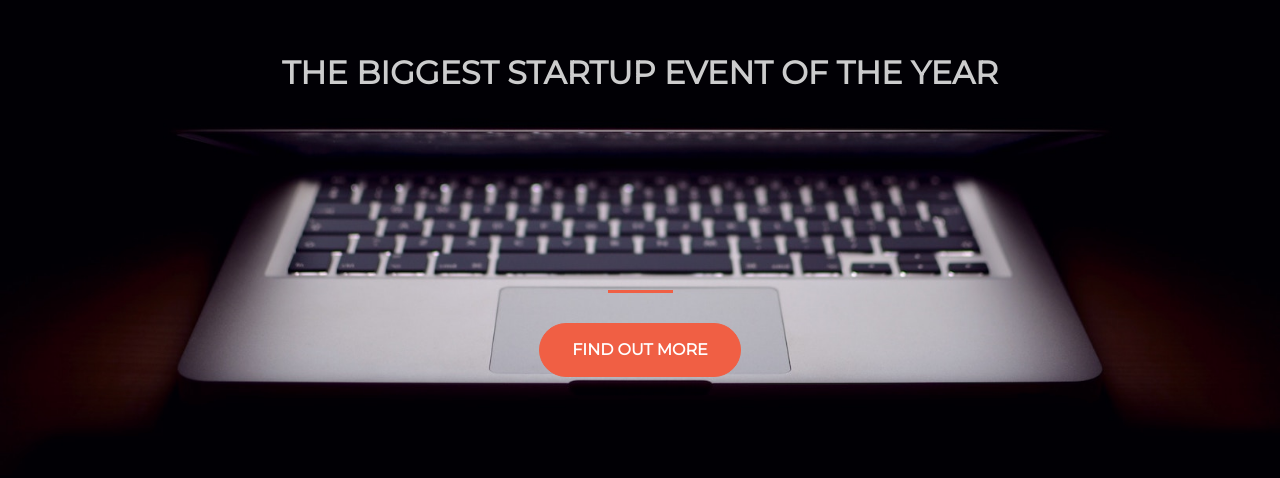
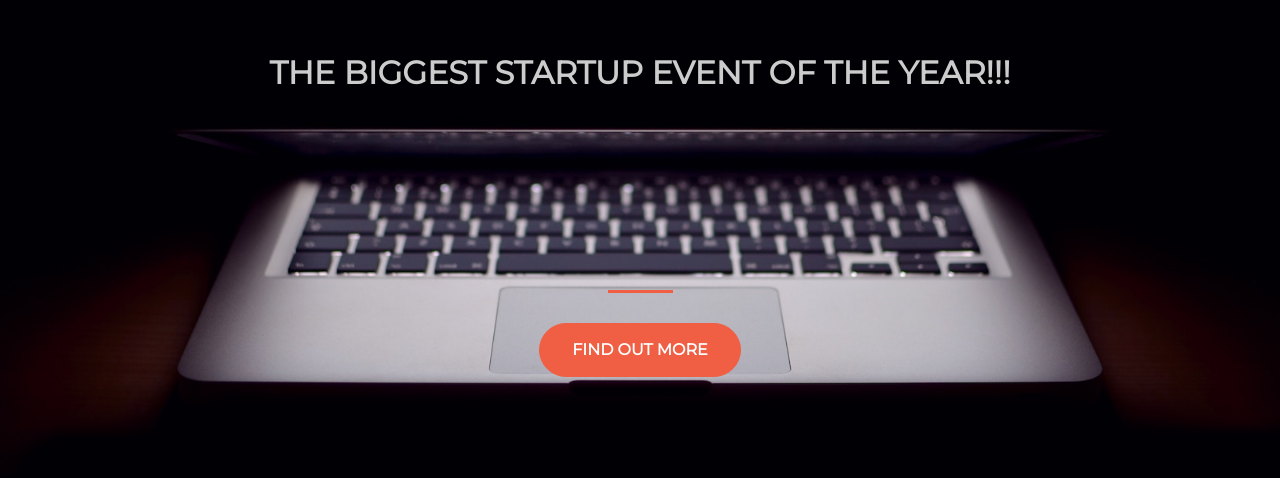
Before and after one commit to psixta/psixta.github.io, a plain HTML site: page index.html in a window 1280 px wide. Shown: the part 184-662 px from the top of the page. Drawn offline with nearby package versions, Linux system fonts and the light colour scheme.

Commit message:
add exclamation marks!

```diff
--- a/index.html
+++ b/index.html
@@ -18,7 +18,7 @@
           <div class="row">
             <div class="col-lg-12 my-auto">
               <h1 class="text-uppercase faded">
-                <strong>the biggest startup event of the year</strong>
+                <strong>the biggest startup event of the year!!!</strong>
               </h1>
               <hr>
             </div>
```
